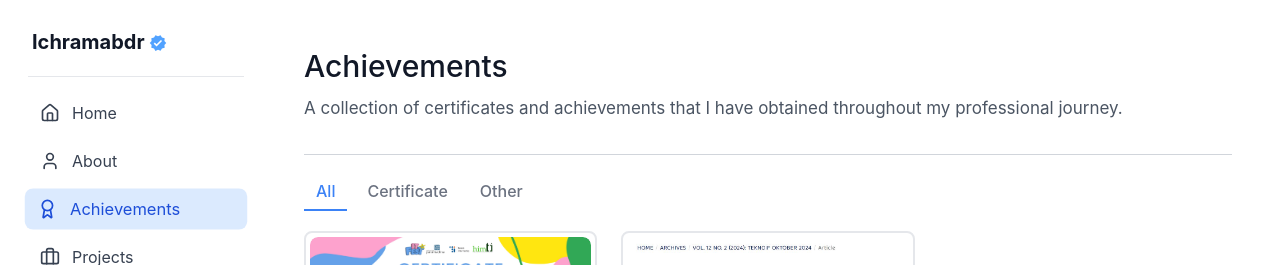
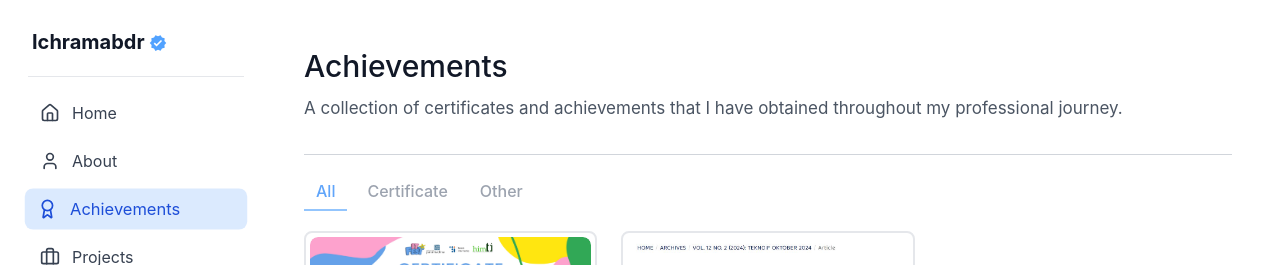
Before and after one commit to ichramsyah/portfolio-dashboard-style, a React (Vite) app: page / in a window 1280 px wide. Both pictures are taken after a click on the button "Achievements". Shown: the top 265 px of the page. Built offline with nearby package versions, Linux system fonts and the light colour scheme.

Commit message:
update achievement

```diff
--- a/src/components/sections/achievements/FilterTabs.jsx
+++ b/src/components/sections/achievements/FilterTabs.jsx
@@ -28,12 +28,14 @@ const FilterTabs = () => {
             key={filterType}
             onClick={() => setFilter(filterType === 'certifications' ? 'certification' : filterType === 'other' ? 'other' : 'all')}
             className={`relative px-3 py-1 font-medium transition-colors duration-300 group ${
-              (filter === 'all' && filterType === 'all') || (filter === 'certification' && filterType === 'certifications') || (filter === 'other' && filterType === 'other') ? 'text-blue-5' : 'text-gray-5 dark:text-gray-4 hover:text-blue-5'
+              (filter === 'all' && filterType === 'all') || (filter === 'certification' && filterType === 'certifications') || (filter === 'other' && filterType === 'other')
+                ? 'text-blue-4 dark:text-blue-3'
+                : 'text-gray-4 dark:text-gray-3 hover:text-blue-4 dark:hover:text-blue-3'
             }`}
           >
             <span
               className={`absolute left-0 -bottom-1 h-[2px] w-full transition-all duration-300 ${
-                (filter === 'all' && filterType === 'all') || (filter === 'certification' && filterType === 'certifications') || (filter === 'other' && filterType === 'other') ? 'bg-blue-5' : 'bg-transparent group-hover:bg-blue-5'
+                (filter === 'all' && filterType === 'all') || (filter === 'certification' && filterType === 'certifications') || (filter === 'other' && filterType === 'other') ? 'bg-blue-3' : 'bg-transparent group-hover:bg-blue-3'
               }`}
             />
             {t(`achievements.${filterType}`)}
```
